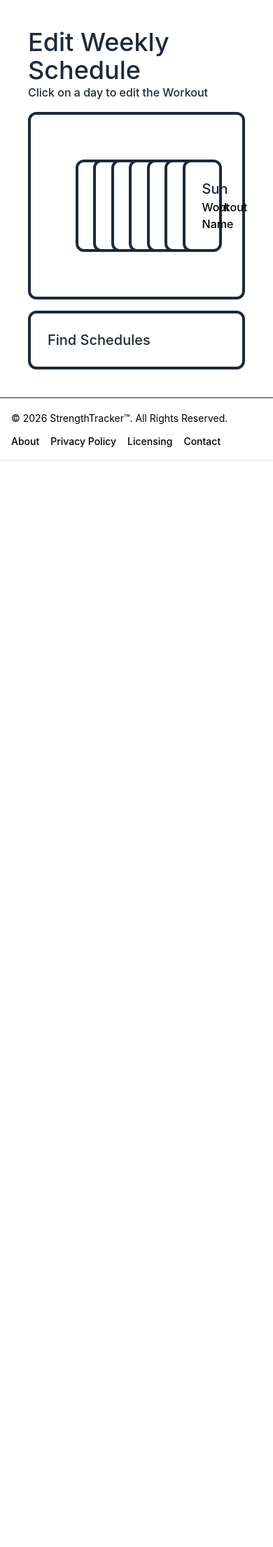
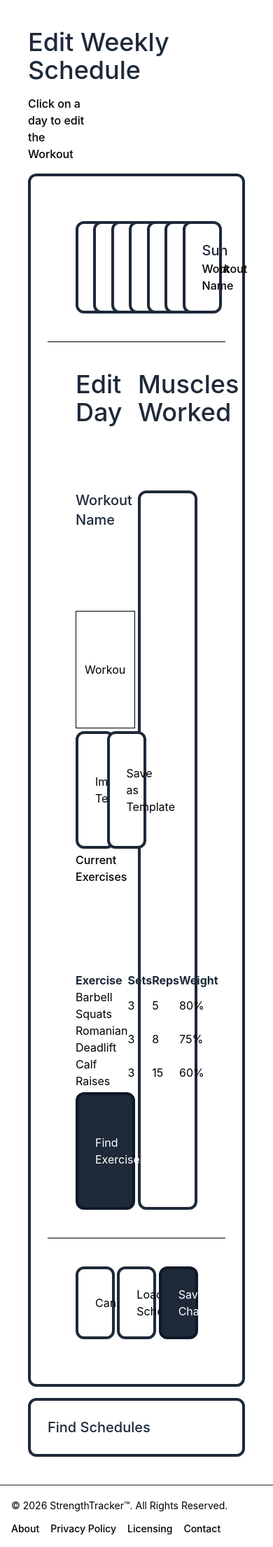
Before and after one commit to Skips2003/Jym, a Flask app: page /editSchedule in a window 390 px wide. Shown: the part 104-2315 px from the top of the page at 70% size. Before the commit the page ends 762 px from the top, so only its background shows below. Run offline with Flask 3, Linux system fonts and the light colour scheme; some libraries are stand-ins or nearby versions.

Commit message:
Created Basic Edit Schedule page, switched away from modals to info that changes when button clicked, added comments to all .html pages where necessary to explain each section and their purpose/proposed functions, also added some CSS but i think all the CSS will change when we come around to properly doing the frontend anyways.

```diff
--- a/static/dist/output.css
+++ b/static/dist/output.css
@@ -831,8 +831,11 @@
   .col-span-3 {
     grid-column: span 3 / span 3;
   }
-  .col-span-7 {
-    grid-column: span 7 / span 7;
+  .row-span-1 {
+    grid-row: span 1 / span 1;
+  }
+  .row-span-6 {
+    grid-row: span 6 / span 6;
   }
   .float-right {
     float: right;
@@ -863,9 +866,6 @@
   }
   .mx-auto {
     margin-inline: auto;
-  }
-  .ms-auto {
-    margin-inline-start: auto;
   }
   .me-4 {
     margin-inline-end: calc(var(--spacing) * 4);
@@ -1282,9 +1282,6 @@
   .h-8 {
     height: calc(var(--spacing) * 8);
   }
-  .h-9 {
-    height: calc(var(--spacing) * 9);
-  }
   .h-10 {
     height: calc(var(--spacing) * 10);
   }
@@ -1374,9 +1371,6 @@
   .w-8 {
     width: calc(var(--spacing) * 8);
   }
-  .w-9 {
-    width: calc(var(--spacing) * 9);
-  }
   .w-10 {
     width: calc(var(--spacing) * 10);
   }
@@ -1394,9 +1388,6 @@
   }
   .max-w-7xl {
     max-width: var(--container-7xl);
-  }
-  .max-w-md {
-    max-width: var(--container-md);
   }
   .datatable-input {
     .datatable-wrapper .datatable-search & {
@@ -1499,17 +1490,14 @@
   .grid-cols-7 {
     grid-template-columns: repeat(7, minmax(0, 1fr));
   }
-  .grid-cols-8 {
-    grid-template-columns: repeat(8, minmax(0, 1fr));
-  }
-  .grid-cols-12 {
-    grid-template-columns: repeat(12, minmax(0, 1fr));
-  }
   .grid-rows-1 {
     grid-template-rows: repeat(1, minmax(0, 1fr));
   }
   .grid-rows-2 {
     grid-template-rows: repeat(2, minmax(0, 1fr));
+  }
+  .grid-rows-7 {
+    grid-template-rows: repeat(7, minmax(0, 1fr));
   }
   .flex-col {
     flex-direction: column;
@@ -1925,9 +1913,6 @@
       color: heading !important;
     }
   }
-  .pb-4 {
-    padding-bottom: calc(var(--spacing) * 4);
-  }
   .datatable-empty {
     .datatable-wrapper .datatable-table & {
       text-align: center;
@@ -1938,9 +1923,6 @@
   }
   .text-left {
     text-align: left;
-  }
-  .text-right {
-    text-align: right;
   }
   .text-base {
     font-size: var(--text-base);
@@ -2367,11 +2349,6 @@
   .md\:p-6 {
     @media (width >= 48rem) {
       padding: calc(var(--spacing) * 6);
-    }
-  }
-  .md\:pb-5 {
-    @media (width >= 48rem) {
-      padding-bottom: calc(var(--spacing) * 5);
     }
   }
   .md\:text-fg-brand {
@@ -2638,6 +2615,10 @@
     font-weight: var(--font-weight-medium);
     color: var(--color-body-subtle);
   }
+  th {
+    text-align: left;
+    color: var(--color-default);
+  }
 }
 @layer components {
   .grid {
@@ -2663,6 +2644,19 @@
     background-color: var(--color-white);
     padding: calc(var(--spacing) * 6);
     text-align: center;
+    --tw-shadow: 0 1px 2px 0 var(--tw-shadow-color, rgb(0 0 0 / 0.05));
+    box-shadow: var(--tw-inset-shadow), var(--tw-inset-ring-shadow), var(--tw-ring-offset-shadow), var(--tw-ring-shadow), var(--tw-shadow);
+  }
+  .darkBtn {
+    display: block;
+    border-radius: var(--radius-base);
+    border-style: var(--tw-border-style);
+    border-width: 4px;
+    border-color: var(--color-gray-900);
+    background-color: var(--color-default);
+    padding: calc(var(--spacing) * 6);
+    text-align: center;
+    color: var(--color-white);
     --tw-shadow: 0 1px 2px 0 var(--tw-shadow-color, rgb(0 0 0 / 0.05));
     box-shadow: var(--tw-inset-shadow), var(--tw-inset-ring-shadow), var(--tw-ring-offset-shadow), var(--tw-ring-shadow), var(--tw-shadow);
   }
--- a/templates/edit-schedule.html
+++ b/templates/edit-schedule.html
@@ -3,77 +3,111 @@
 <section>
     <div class="grid grid-cols-3 gap-4">
 
-        <h1 class="col-span-3">
-            Edit Weekly Schedule
-            <p>Click on a day to edit the Workout</p>
-        </h1>
+        <h1 class="col-span-3">Edit Weekly Schedule</h1>
+        <p>Click on a day to edit the Workout</p>
 
-        <a href="#" class="baseCard col-span-3">
+        <div class="baseCard col-span-3">
+            <!-- Instead of using Modals I thought we could just update the information on the page when the user clicks one of these buttons? -->
             <div class="grid grid-cols-7 gap-1">
-                <button class="baseBtn" data-modal-target="editScheduleModal-modal" data-modal-toggle="editScheduleModal-modal">
+                <button class="baseBtn col-span-1">
                     <img src="./images/logoSmall">
                     <h3>Mon</h3>
                     <p>Workout Name</p>
                 </button>
-                <button class="baseBtn" data-modal-target="editScheduleModal-modal" data-modal-toggle="editScheduleModal-modal">
+                <button class="baseBtn col-span-1">
                     <img src="./images/logoSmall">
                     <h3>Tue</h3>
                     <p>Workout Name</p>
                 </button>
-                <button class="baseBtn" data-modal-target="editScheduleModal-modal" data-modal-toggle="editScheduleModal-modal">
+                <button class="baseBtn col-span-1">
                     <img src="./images/logoSmall">
                     <h3>Wed</h3>
                     <p>Workout Name</p>
                 </button>
-                <button class="baseBtn" data-modal-target="editScheduleModal-modal" data-modal-toggle="editScheduleModal-modal">
+                <button class="baseBtn col-span-1">
                     <img src="./images/logoSmall">
                     <h3>Thu</h3>
                     <p>Workout Name</p>
                 </button>
-                <button class="baseBtn" data-modal-target="editScheduleModal-modal" data-modal-toggle="editScheduleModal-modal">
+                <button class="baseBtn col-span-1">
                     <img src="./images/logoSmall">
                     <h3>Fri</h3>
                     <p>Workout Name</p>
                 </button>
-                <button class="baseBtn" data-modal-target="editScheduleModal-modal" data-modal-toggle="editScheduleModal-modal">
+                <button class="baseBtn col-span-1">
                     <img src="./images/logoSmall">
                     <h3>Sat</h3>
                     <p>Workout Name</p>
                 </button>
-                <button class="baseBtn" data-modal-target="editScheduleModal-modal" data-modal-toggle="editScheduleModal-modal">
+                <button class="baseBtn col-span-1">
                     <img src="./images/logoSmall">
                     <h3>Sun</h3>
                     <p>Workout Name</p>
                 </button>
             </div>
-        </a>
 
-        <!-- Main modal -->
-        <div id="editScheduleModal-modal" tabindex="-1" aria-hidden="true" class="hidden overflow-y-auto overflow-x-hidden fixed top-0 right-0 left-0 z-50 justify-center items-center w-full md:inset-0 h-[calc(100%-1rem)] max-h-full">
-            <div class="relative p-4 w-full max-w-md max-h-full">
-                <!-- Modal content -->
-                <div class="relative bg-neutral-primary-soft border border-default rounded-base shadow-sm p-4 md:p-6">
-                    <!-- Modal header -->
-                    <div class="flex items-center justify-between border-b border-default pb-4 md:pb-5">
-                        <h3 class="text-lg font-medium text-heading">
-                            Edit Day
-                        </h3>
-                        <button type="button" class="text-body bg-transparent hover:bg-neutral-tertiary hover:text-heading rounded-base text-sm w-9 h-9 ms-auto inline-flex justify-center items-center" data-modal-hide="crud-modal">
-                            <svg class="w-5 h-5" aria-hidden="true" xmlns="http://www.w3.org/2000/svg" width="24" height="24" fill="none" viewBox="0 0 24 24"><path stroke="currentColor" stroke-linecap="round" stroke-linejoin="round" stroke-width="2" d="M6 18 17.94 6M18 18 6.06 6"/></svg>
-                            <span class="sr-only">Close</span>
-                        </button>
-                    </div>
-                    <!-- Modal body -->
-                    <form action="#">
+            <hr class="border-top: 12px solid bg-default border-radius: 10px">
 
-                    </form>
+
+            <div class="grid grid-cols-4 grid-rows-7 gap-1">
+                <h1 class="col-span-2 row-span-1">Edit Day</h1>
+                <h1 class="col-span-2 row-span-1">Muscles Worked</h1>
+                <h3 class="col-span-2 row-span-1">Workout Name</h3>
+
+                <!-- Diagram of muscles worked based on exercises selected will go here -->
+                <div class="baseCard col-span-2 row-span-6">
+
                 </div>
+
+                <!-- Current workout name as placeholder, allow user to change workout name here -->
+                <input type="text" placeholder="Workout Name Here" name="text" class="input col-span-2 row-span-1">
+                <button class="baseBtn col-span-1">Import Template</button>
+                <button class="baseBtn col-span-1">Save as Template</button>
+                <p class="col-span-2 row-span-1">Current Exercises</p>
+
+                <!-- Table of exercises currently on selected day -->
+                <!-- TH are Exercise (Name of Exercise), Sets (Number of sets), Reps (Number of Reps) and Weight (As a percentage of one rep max) -->
+                <!-- Maybe add option for personal schedule to use users specified weight in kg/lbs? keep shared schedules as the percentages tho, much more useful -->
+                <table class="col-span-2 row-span-1">
+                    <tr>
+                        <th>Exercise</th>
+                        <th>Sets</th>
+                        <th>Reps</th>
+                        <th>Weight</th>
+                    </tr>
+                    <tr>
+                        <td>Barbell Squats</td>
+                        <td>3</td>
+                        <td>5</td>
+                        <td>80%</td>
+                    </tr>
+                    <tr>
+                        <td>Romanian Deadlift</td>
+                        <td>3</td>
+                        <td>8</td>
+                        <td>75%</td>
+                    </tr>
+                    <tr>
+                        <td>Calf Raises</td>
+                        <td>3</td>
+                        <td>15</td>
+                        <td>60%</td>
+                    </tr>
+                </table>
+                <button class="darkBtn col-span-2 row-span-1">Find Exercises</button>
+            </div>
+
+            <hr class="border-top: 12px solid bg-default border-radius: 10px">
+            <div class="grid grid-cols-3 gap-1">
+                <button class="baseBtn col-span-1">Cancel</button>
+                <button class="baseBtn col-span-1">Load Schedule</button>
+                <button class="darkBtn col-span-1">Save Changes</button>
             </div>
         </div>
 
-        <a href="#" class="baseCard col-span-3">
+        <div class="baseCard col-span-3">
             <h3>Find Schedules</h3>
-        </a>
+        </div>
 
     </div>
 </section>
--- a/templates/layout.html
+++ b/templates/layout.html
@@ -7,6 +7,7 @@
     <link rel="stylesheet" href="{{url_for('static',filename='dist/output.css')}}">
 </head>
 <body>
+           <!-- This entire Page is a placeholder of an edited Navbar from https://flowbite.com/docs/components/navbar/ It can all be changed -->
     <script src="https://cdn.jsdelivr.net/npm/flowbite@4.0.1/dist/flowbite.min.js"></script>
     <header>
         <nav class="bg-neutral-primary w-full z-20 top-0 start-0 border-b-4 border-default">
--- a/templates/signIn.html
+++ b/templates/signIn.html
@@ -2,7 +2,7 @@
 {% block content %}
 <section>
     <div class="centreScreen">
-        <!-- Card -->
+               <!-- Card, All placeholder info just ot have general idea of layout, can change entirely using forms instead! Maybe remove layout since no need for navbar if not signed in-->
         <div class="baseCard text-center">
             <div class="grid grid-cols-1 gap-4">
                 <img src="" alt="StrengthTracker Logo"/>
--- a/templates/signUp.html
+++ b/templates/signUp.html
@@ -2,7 +2,7 @@
 {% block content %}
 <section>
     <div class="centreScreen">
-        <!-- Card -->
+        <!-- Card, All placeholder info just ot have general idea of layout, can change entirely using forms instead! Maybe remove layout since no need for navbar if not signed in-->
         <div class="baseCard text-center">
             <div class="grid grid-cols-1 gap-4">
                 <img src="" alt="StrengthTracker Logo"/>
```
Also changed, not shown: static/src/input.css (+8 -0 lines), templates/home.html (+25 -15 lines), templates/profile.html (+16 -16 lines).
